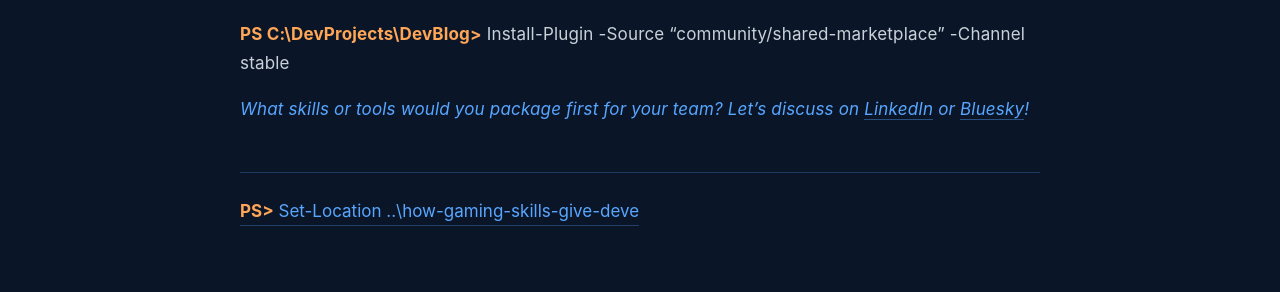
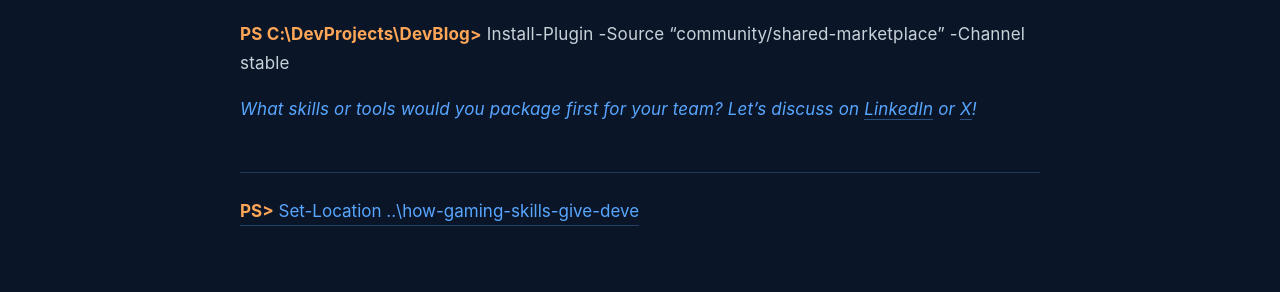
Before and after one commit to FBakkensen/FBakkensen.github.io, a Jekyll site: the page built from _posts/2026-03-21-plugin-marketplaces-for-coding-agents.md, in a window 1280 px wide and 900 px high, scrolled down 9744 px. Shown: the part 353-645 px from the top of the window. Built offline with Jekyll 4.4.1, drawn with Linux system fonts in a browser that asks for light colours; some web fonts are replaced.

Commit message:
fix: Update social media link from Bluesky to X in plugin marketplaces blog post

```diff
--- a/_posts/2026-03-21-plugin-marketplaces-for-coding-agents.md
+++ b/_posts/2026-03-21-plugin-marketplaces-for-coding-agents.md
@@ -259,4 +259,4 @@ For the BC community specifically, I see this as an opportunity to build shared
 
 <span class="prompt">PS C:\DevProjects\DevBlog&gt;</span> Install-Plugin -Source "community/shared-marketplace" -Channel stable
 
-*What skills or tools would you package first for your team? Let's discuss on [LinkedIn](https://www.linkedin.com/in/flemming-bakkensen/) or [Bluesky](https://bsky.app/profile/fbakkensen.bsky.social)!*
+*What skills or tools would you package first for your team? Let's discuss on [LinkedIn](https://www.linkedin.com/in/flemming-bakkensen/) or [X](https://x.com/FBakkensen)!*
```
